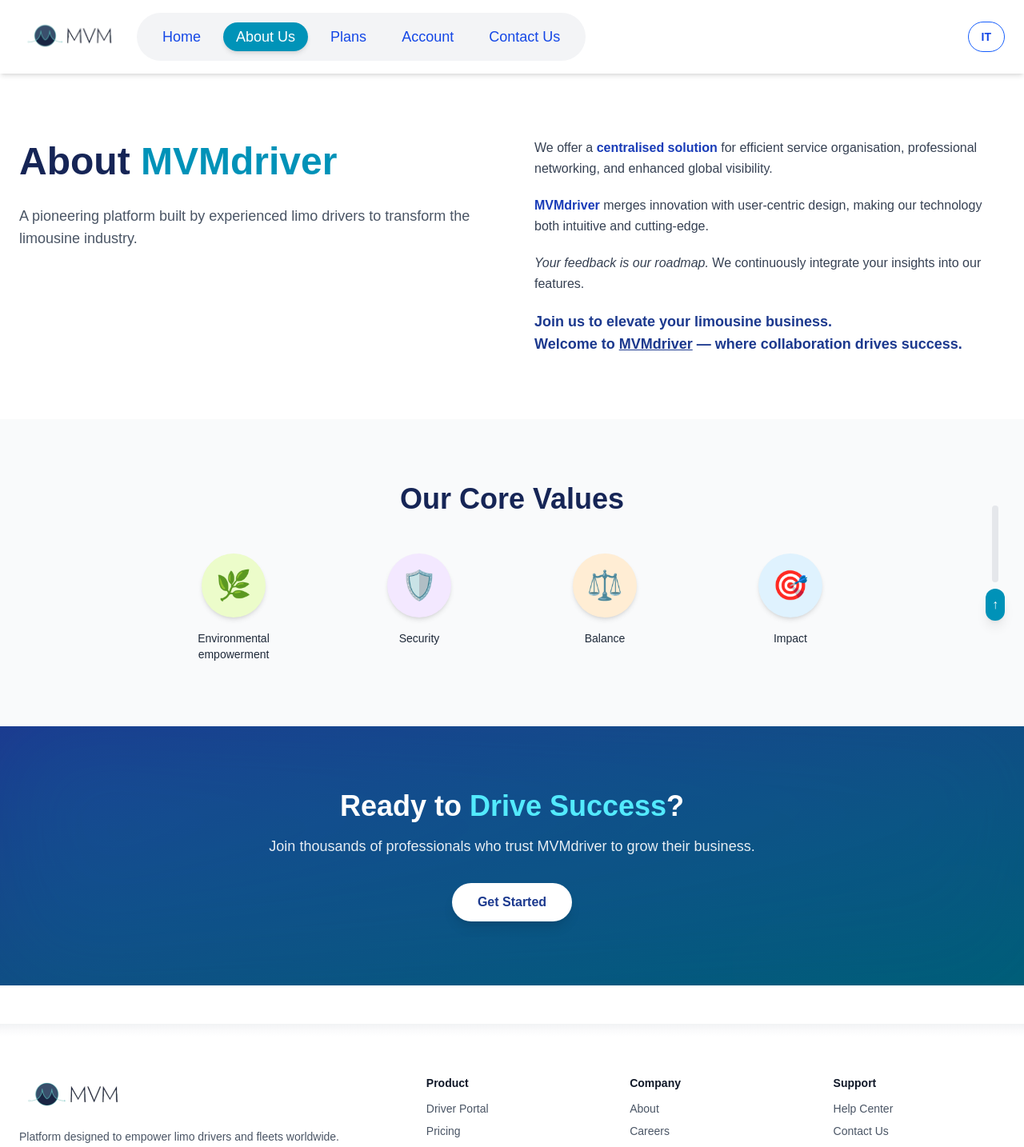
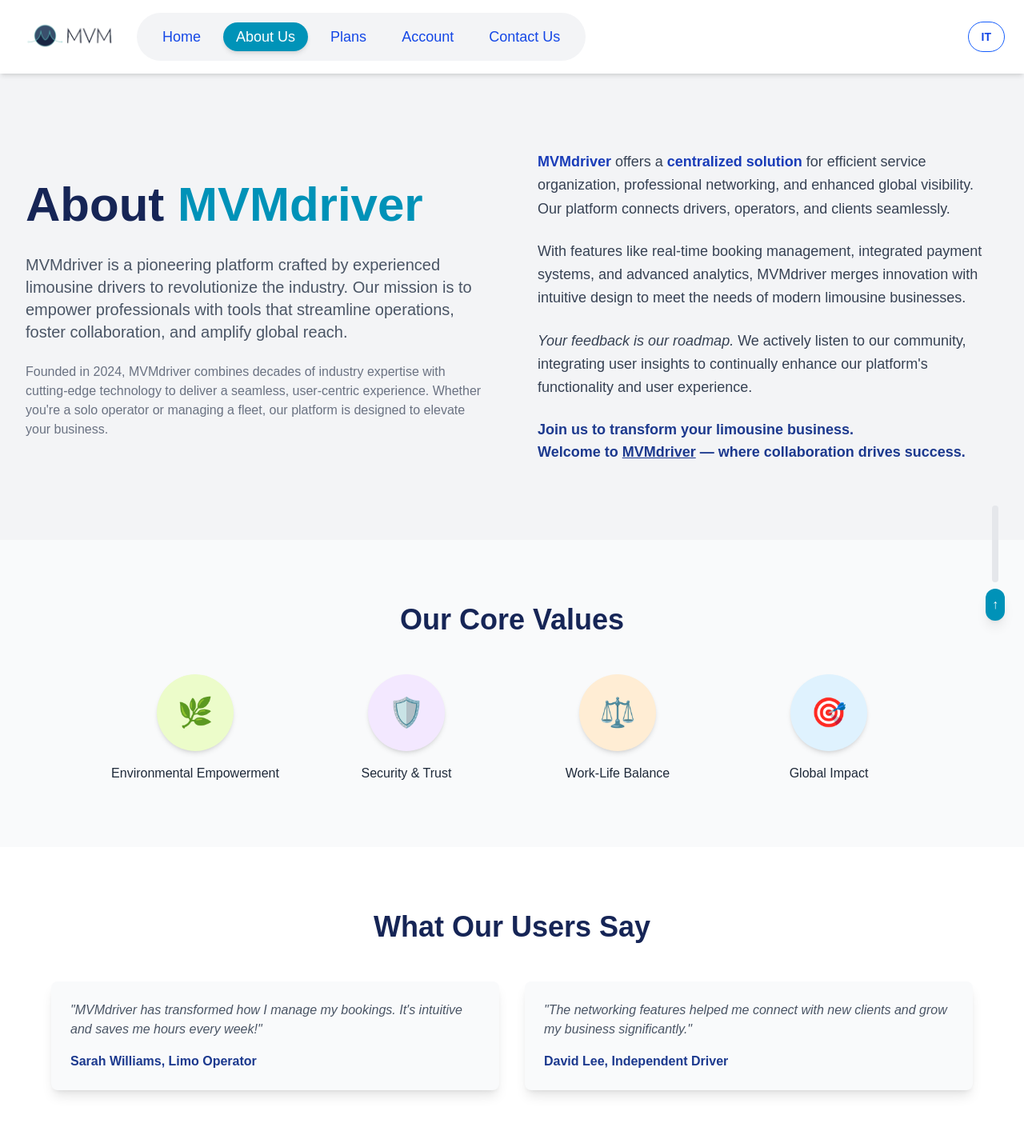
Before and after one commit to jalilkhan625/mvmdriver, a Next.js app: page /en/about in a window 1280 px wide. Shown: the top 1434 px of the page at 80% size. Built offline with nearby package versions, Linux system fonts and the light colour scheme.

Commit message:
footer updated

```diff
--- a/package.json
+++ b/package.json
@@ -13,11 +13,13 @@
     "@fortawesome/free-brands-svg-icons": "^6.7.2",
     "@fortawesome/react-fontawesome": "^0.2.2",
     "@heroicons/react": "^2.2.0",
+    "framer-motion": "^12.19.2",
     "lucide-react": "^0.525.0",
     "next": "15.3.4",
     "next-intl": "^4.3.1",
     "react": "^19.0.0",
-    "react-dom": "^19.0.0"
+    "react-dom": "^19.0.0",
+    "react-icons": "^5.5.0"
   },
   "devDependencies": {
     "@tailwindcss/postcss": "^4",
--- a/src/app/[locale]/about/page.tsx
+++ b/src/app/[locale]/about/page.tsx
@@ -1,81 +1,140 @@
 'use client';
+
+import { motion } from 'framer-motion';
+import { FaArrowRight } from 'react-icons/fa';
+import Image from 'next/image';
 
 export default function AboutPage() {
   return (
-    <div className="bg-white text-gray-800">
-      {/* About Section */}
-      <section className="px-6 py-20 max-w-7xl mx-auto">
-        <div className="grid md:grid-cols-2 gap-14 items-start">
-          <div>
-            <h1 className="text-4xl sm:text-5xl font-extrabold text-blue-950 leading-tight mb-6">
+    <div className="bg-gray-100 text-gray-900">
+      {/* Hero/About Section */}
+      <section className="px-4 sm:px-6 lg:px-8 py-24 max-w-7xl mx-auto">
+        <div className="grid md:grid-cols-2 gap-12 lg:gap-16 items-center">
+          <motion.div
+            initial={{ opacity: 0, x: -50 }}
+            animate={{ opacity: 1, x: 0 }}
+            transition={{ duration: 0.6 }}
+          >
+            <h1 className="text-4xl sm:text-5xl lg:text-6xl font-extrabold text-blue-950 leading-tight mb-6">
               About <span className="text-cyan-600">MVMdriver</span>
             </h1>
-            <p className="text-lg text-gray-600">
-              A pioneering platform built by experienced limo drivers to transform the limousine industry.
+            <p className="text-lg sm:text-xl text-gray-600 mb-6">
+              MVMdriver is a pioneering platform crafted by experienced limousine drivers to revolutionize the industry. Our mission is to empower professionals with tools that streamline operations, foster collaboration, and amplify global reach.
             </p>
-          </div>
+            <p className="text-base text-gray-500">
+              Founded in 2024, MVMdriver combines decades of industry expertise with cutting-edge technology to deliver a seamless, user-centric experience. Whether you're a solo operator or managing a fleet, our platform is designed to elevate your business.
+            </p>
+          </motion.div>
 
-          <div className="text-gray-700 text-base space-y-5 leading-relaxed">
+          <motion.div
+            initial={{ opacity: 0, x: 50 }}
+            animate={{ opacity: 1, x: 0 }}
+            transition={{ duration: 0.6, delay: 0.2 }}
+            className="text-gray-700 text-base sm:text-lg space-y-6 leading-relaxed"
+          >
             <p>
-              We offer a <span className="font-semibold text-blue-800">centralised solution</span> for efficient service organisation, professional networking, and enhanced global visibility.
+              <span className="font-semibold text-blue-800">MVMdriver</span> offers a <span className="font-semibold text-blue-800">centralized solution</span> for efficient service organization, professional networking, and enhanced global visibility. Our platform connects drivers, operators, and clients seamlessly.
             </p>
             <p>
-              <span className="font-semibold text-blue-800">MVMdriver</span> merges innovation with user-centric design, making our technology both intuitive and cutting-edge.
+              With features like real-time booking management, integrated payment systems, and advanced analytics, MVMdriver merges innovation with intuitive design to meet the needs of modern limousine businesses.
             </p>
             <p>
-              <span className="italic">Your feedback is our roadmap.</span> We continuously integrate your insights into our features.
+              <span className="italic">Your feedback is our roadmap.</span> We actively listen to our community, integrating user insights to continually enhance our platform's functionality and user experience.
             </p>
             <p className="text-blue-900 font-semibold text-lg">
-              Join us to elevate your limousine business. <br />
+              Join us to transform your limousine business. <br />
               Welcome to <span className="underline">MVMdriver</span> — where collaboration drives success.
             </p>
-          </div>
+          </motion.div>
         </div>
       </section>
 
+
       {/* Values Section */}
-      <section className="text-center py-20 px-6 bg-gray-50">
+   <section className="text-center py-20 px-4 sm:px-6 lg:px-8 bg-gray-50">
   <h2 className="text-3xl sm:text-4xl font-bold text-blue-950 mb-12">
     Our Core Values
   </h2>
-        <div className="grid grid-cols-2 sm:grid-cols-4 gap-8 max-w-4xl mx-auto">
+  <div className="grid grid-cols-2 sm:grid-cols-4 gap-6 lg:gap-8 max-w-5xl mx-auto">
     {[
-            { label: 'Environmental empowerment', icon: '🌿', color: 'bg-lime-100' },
-            { label: 'Security', icon: '🛡️', color: 'bg-purple-100' },
-            { label: 'Balance', icon: '⚖️', color: 'bg-orange-100' },
-            { label: 'Impact', icon: '🎯', color: 'bg-sky-100' }
+      { label: 'Environmental Empowerment', icon: '🌿', color: 'bg-lime-100' },
+      { label: 'Security & Trust', icon: '🛡️', color: 'bg-purple-100' },
+      { label: 'Work-Life Balance', icon: '⚖️', color: 'bg-orange-100' },
+      { label: 'Global Impact', icon: '🎯', color: 'bg-sky-100' }
     ].map((value, index) => (
-            <div key={index} className="flex flex-col items-center transition-transform hover:scale-105">
-              <div className={`w-20 h-20 flex items-center justify-center rounded-full ${value.color} text-4xl shadow-md`}>
+      <motion.div
+        key={index}
+        className="flex flex-col items-center transition-transform hover:scale-105"
+        initial={{ opacity: 0, y: 20 }}
+        animate={{ opacity: 1, y: 0 }}
+        transition={{ duration: 0.5, delay: index * 0.2 }}
+      >
+        <div className={`w-20 h-20 sm:w-24 sm:h-24 flex items-center justify-center rounded-full ${value.color} text-4xl shadow-md`}>
           {value.icon}
         </div>
-              <p className="mt-4 text-sm text-gray-800 font-medium max-w-[120px] text-center">
+        <p className="mt-4 text-sm sm:text-base text-gray-800 font-medium whitespace-nowrap">
           {value.label}
         </p>
+      </motion.div>
+    ))}
   </div>
+</section>
+
+
+      {/* Testimonials Section */}
+      <section className="px-4 sm:px-6 lg:px-8 py-20 bg-white">
+        <h2 className="text-3xl sm:text-4xl font-bold text-blue-950 text-center mb-12">
+          What Our Users Say
+        </h2>
+        <div className="grid grid-cols-1 md:grid-cols-2 gap-8 max-w-6xl mx-auto">
+          {[
+            {
+              quote: 'MVMdriver has transformed how I manage my bookings. It\'s intuitive and saves me hours every week!',
+              author: 'Sarah Williams, Limo Operator',
+            },
+            {
+              quote: 'The networking features helped me connect with new clients and grow my business significantly.',
+              author: 'David Lee, Independent Driver',
+            }
+          ].map((testimonial, index) => (
+            <motion.div
+              key={index}
+              className="bg-gray-50 p-6 rounded-lg shadow-lg"
+              initial={{ opacity: 0, y: 20 }}
+              animate={{ opacity: 1, y: 0 }}
+              transition={{ duration: 0.5, delay: index * 0.2 }}
+            >
+              <p className="text-gray-600 italic mb-4">"{testimonial.quote}"</p>
+              <p className="text-blue-900 font-semibold">{testimonial.author}</p>
+            </motion.div>
           ))}
         </div>
       </section>
 
       {/* CTA Section */}
-      <section className="relative bg-gradient-to-br from-blue-900 to-cyan-800 text-white py-20 px-6 text-center overflow-hidden">
-        <div className="max-w-3xl mx-auto relative z-10">
-          <h2 className="text-4xl font-bold mb-4">
+      <section className="relative bg-gradient-to-br from-blue-900 to-cyan-800 text-white py-24 px-4 sm:px-6 lg:px-8 text-center overflow-hidden">
+        <div className="max-w-4xl mx-auto relative z-10">
+          <motion.h2
+            className="text-4xl sm:text-5xl font-bold mb-6"
+            initial={{ opacity: 0, y: 20 }}
+            animate={{ opacity: 1, y: 0 }}
+            transition={{ duration: 0.6 }}
+          >
             Ready to <span className="text-cyan-300">Drive Success</span>?
-          </h2>
-          <p className="mb-8 text-lg text-white/90">
-            Join thousands of professionals who trust MVMdriver to grow their business.
+          </motion.h2>
+          <p className="mb-8 text-lg sm:text-xl text-white/90 max-w-2xl mx-auto">
+            Join thousands of limousine professionals who trust MVMdriver to streamline operations, expand their network, and grow their business.
           </p>
-          <a
+          <motion.a
             href="https://app.mvmdriver.com/"
-            className="inline-block bg-white text-blue-900 font-semibold px-8 py-3 rounded-full hover:bg-gray-100 transition shadow-lg"
+            className="inline-flex items-center bg-white text-blue-900 font-semibold px-8 py-3 rounded-full hover:bg-gray-100 transition shadow-lg"
+            whileHover={{ scale: 1.05 }}
+            whileTap={{ scale: 0.95 }}
           >
-            Get Started
-          </a>
+            Get Started <FaArrowRight className="ml-2" />
+          </motion.a>
         </div>
-
-        {/* Decorative Blur Background */}
-        <div className="absolute inset-0 bg-gradient-to-br from-cyan-500/20 to-blue-900/10 blur-3xl opacity-50"></div>
+        <div className="absolute inset-0 bg-gradient-to-br from-cyan-500/20 to-blue-900/10 blur-3xl opacity-50" />
       </section>
     </div>
   );
--- a/src/components/Footer.tsx
+++ b/src/components/Footer.tsx
@@ -21,7 +21,7 @@ export default function Footer() {
         {/* Logo and Description */}
         <div className="col-span-1 sm:col-span-2 space-y-4">
           <Image
-            src="/mvmdriver_logo_white.png"
+            src="/mvmdriver_logo_white.PNG"
             alt="MVMdriver Logo"
             width={140}
             height={40}
```
Also changed, not shown: 1 other file (tests, documents, lock files or other folders). Lines whose indentation alone changed are shown as unchanged.
